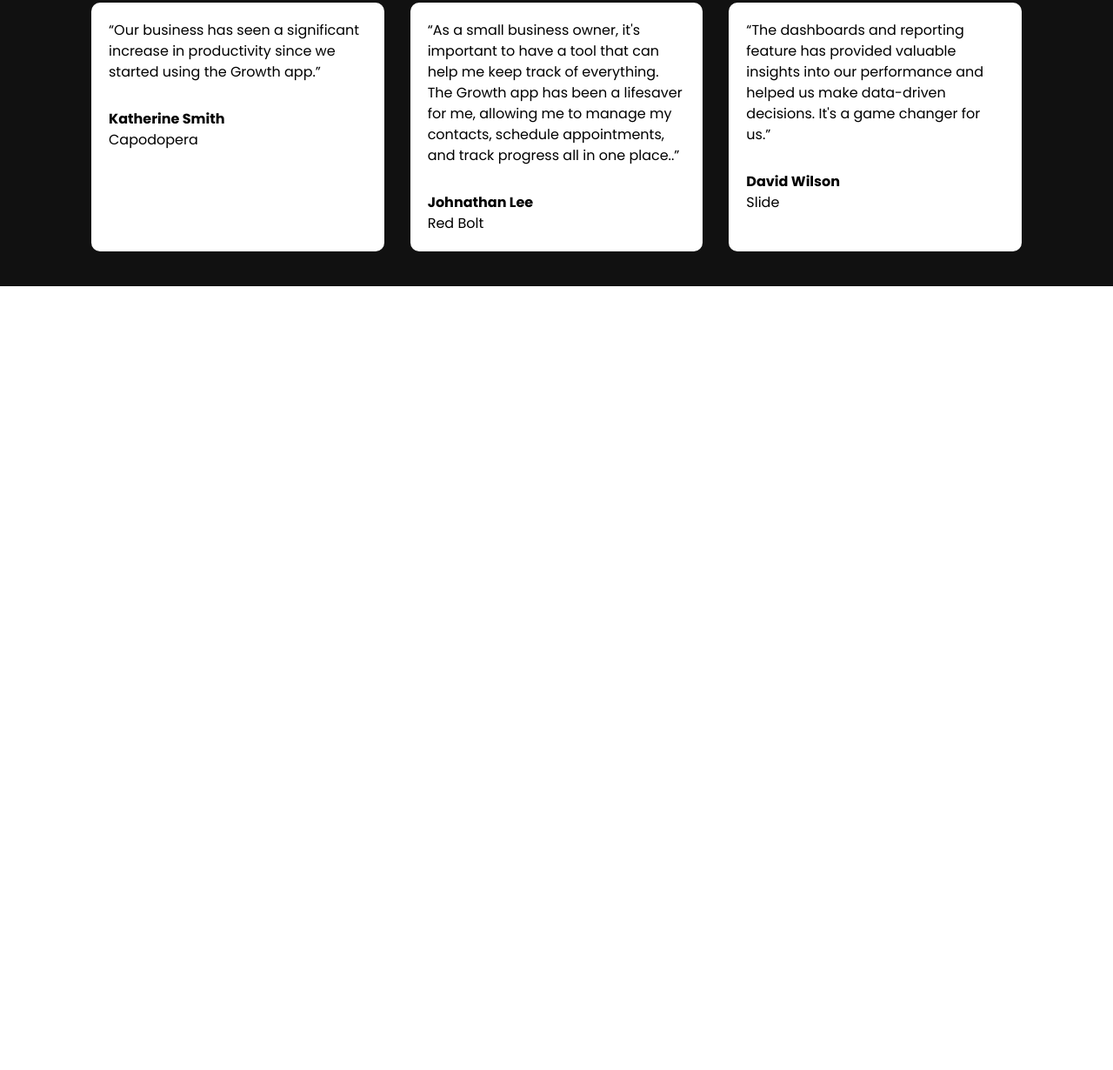
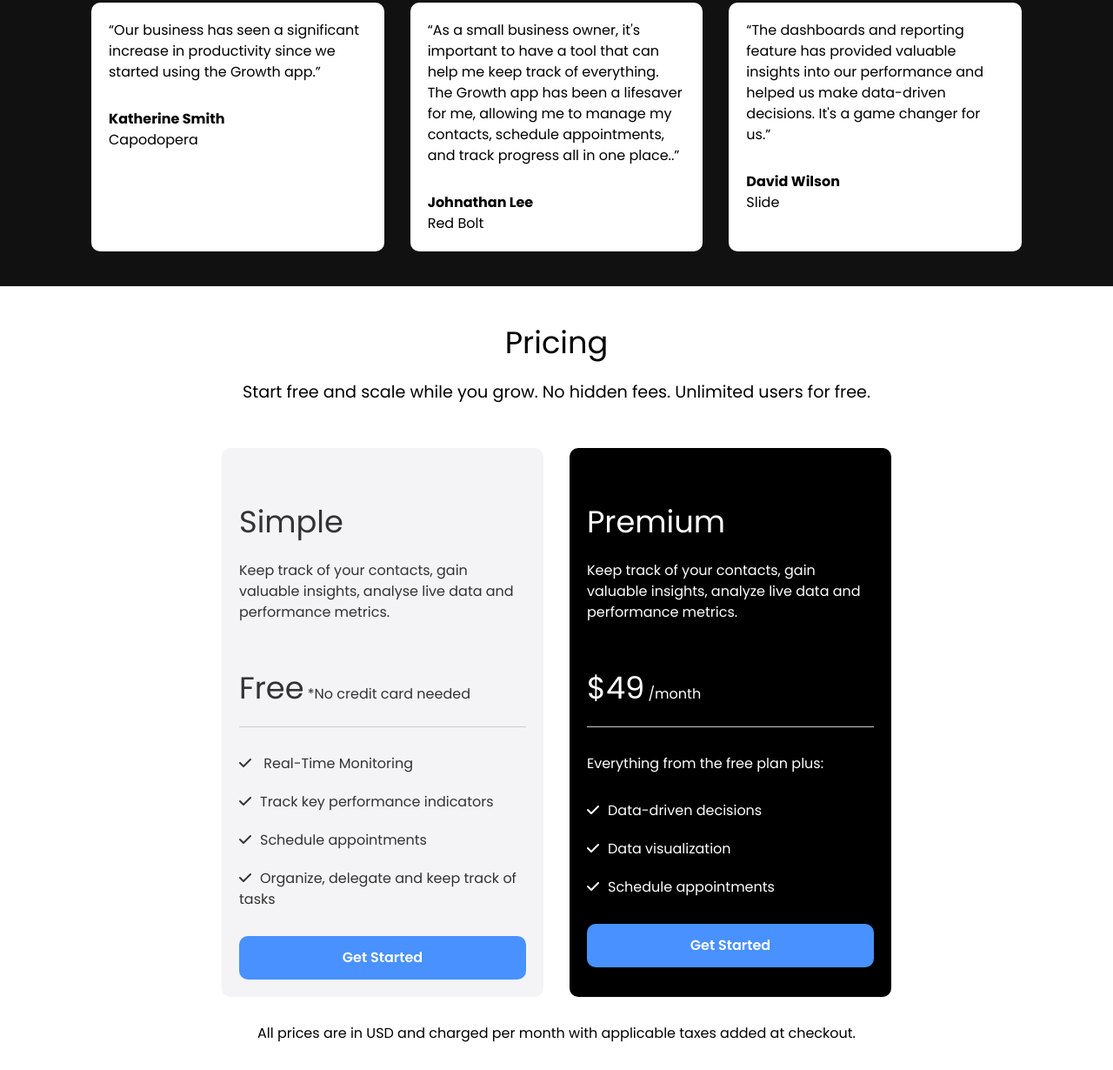
Before and after one commit to dhivyarrk/frontend_courseproject, a plain HTML site: page index.html in a window 1280 px wide. Shown: the part 1723-2953 px from the top of the page at 87% size. Before the commit the page ends 2052 px from the top, so only its background shows below. Drawn offline with Linux system fonts and the light colour scheme; a script that the page names is missing.

Commit message:
Add Pricing card in index and done CSS for the same

```diff
--- a/index.html
+++ b/index.html
@@ -132,6 +132,73 @@
   </div>
 </section>
 
+<!-- Pricing -->
+  <section class="pricing">
+     <div class="container-sm">
+      <h3 class="pricing-heading text-xl text-center">Pricing</h3>
+        <p class="pricing-subheading text-md text-center">
+          Start free and scale while you grow. No hidden fees. Unlimited users
+          for free.
+        </p>
+        <div class="pricing-grid">
+          <!-- Pricing Card 1 -->
+          <div class="card bg-light">
+            <div class="pricing-card-header">
+              <h4 class="pricing-heading text-xl">Simple</h4>
+              <p class="pricing-card-subheading">
+                Keep track of your contacts, gain valuable insights, analyse
+                live data and performance metrics.
+              </p>
+              <p class="pricing-card-price">
+                <span class="text-xl">Free</span>
+                *No credit card needed
+              </p>
+            </div>
+            <div class="pricing-card-body">
+              <ul>
+                <li><i class="fas fa-check"></i> Real-Time Monitoring</li>
+                <li>
+                  <i class="fas fa-check"></i>Track key performance indicators
+                </li>
+                <li><i class="fas fa-check"></i>Schedule appointments</li>
+                <li>
+                  <i class="fas fa-check"></i>Organize, delegate and keep track
+                  of tasks
+                </li>
+              </ul>
+              <a href="#" class="btn btn-primary btn-block">Get Started</a>
+            </div>
+          </div>
+
+          <!-- Pricing Card 2 -->
+          <div class="card bg-black">
+            <div class="pricing-card-header">
+              <h4 class="pricing-card-heading text-xl">Premium</h4>
+              <p class="pricing-card-subheading">
+                Keep track of your contacts, gain valuable insights, analyze
+                live data and performance metrics.
+              </p>
+              <p class="pricing-card-price">
+                <span class="text-xl">$49</span> /month
+              </p>
+            </div>
+            <div class="pricing-card-body">
+              <p>Everything from the free plan plus:</p>
+              <ul>
+                <li><i class="fas fa-check"></i>Data-driven decisions</li>
+                <li><i class="fas fa-check"></i>Data visualization</li>
+                <li><i class="fas fa-check"></i>Schedule appointments</li>
+              </ul>
+              <a href="#" class="btn btn-primary btn-block">Get Started</a>
+            </div>
+          </div>
+        </div>
+        <p class="pricing-footer text-center">
+          All prices are in USD and charged per month with applicable taxes
+          added at checkout.
+        </p>
+      </div>
+    </section>
 
 
 
--- a/style.css
+++ b/style.css
@@ -123,6 +123,40 @@
     font-weight: bold;
   }
 
+  /* Pricing */
+.pricing .pricing-grid {
+    display: grid;
+    grid-template-columns: repeat(2, 1fr);
+    gap: 30px;
+    margin-top: 50px;
+  }
+
+  .pricing .pricing-card-subheading {
+    margin-bottom: 30px;
+  }
+
+  .pricing .pricing-card-price {
+    margin-bottom: 30px;
+    padding: 20px 0;
+    border-bottom: 1px solid #ccc;
+  }
+
+  .pricing ul {
+    margin: 30px 0;
+  }
+
+  .pricing ul li {
+    margin-bottom: 20px;
+  }
+
+  .pricing ul li i {
+    margin-right: 10px;
+  }
+
+  .pricing .pricing-footer {
+    margin: 30px 0;
+  }
+
   /* Utility Classes */
 .container {
   max-width: 1100px;
@@ -135,6 +169,14 @@
   margin: 0 auto;
   padding: 0 15px;
 }
+
+  /* Card */
+  .card {
+    background: #fff;
+    color: #000;
+    border-radius: 10px;
+    padding: 20px;
+  }
 
 /* Buttons */
 .btn {
@@ -230,11 +272,3 @@
     background: #000;
     color: #fff;
   }
-
-  /* Card */
-.card {
-    background: #fff;
-    color: #000;
-    border-radius: 10px;
-    padding: 20px;
-  }
```
